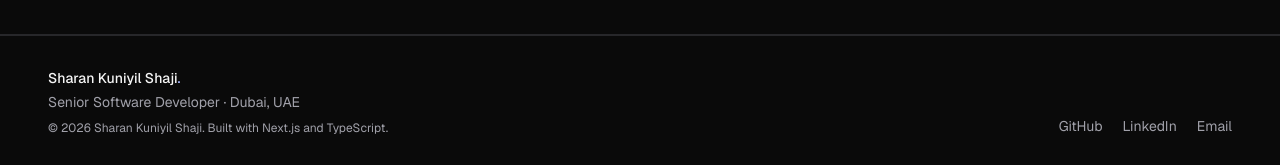
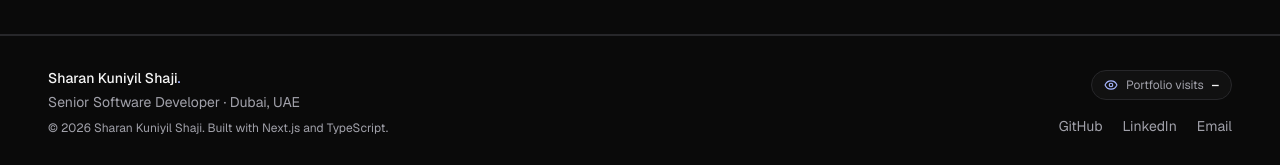
Before and after one commit to sharan-dev-ae/SharanPortfolio, a Next.js app: page / in a window 1280 px wide. Shown: the part 6630-6795 px from the top of the page. Built offline with nearby package versions, Linux system fonts and the light colour scheme; no server answers.

Commit message:
Connect portfolio visitor analytics

```diff
--- a/package.json
+++ b/package.json
@@ -12,6 +12,7 @@
   },
   "dependencies": {
     "@types/leaflet": "^1.9.22",
+    "@vercel/analytics": "^2.0.1",
     "framer-motion": "^14.0.0",
     "leaflet": "^1.9.4",
     "lucide-react": "^1.52.0",
--- /dev/null
+++ b/src/app/api/portfolio-views/route.ts
@@ -0,0 +1,68 @@
+const analyticsEndpoint =
+  "https://api.vercel.com/v1/query/web-analytics/visits/count";
+
+export async function GET() {
+  const token = process.env.VERCEL_API_TOKEN;
+  const projectId = process.env.VERCEL_PROJECT_ID;
+  const organizationId = process.env.VERCEL_ORG_ID;
+
+  if (!token || !projectId) {
+    return Response.json(
+      { views: null, configured: false },
+      { headers: { "Cache-Control": "public, s-maxage=300" } },
+    );
+  }
+
+  const url = new URL(analyticsEndpoint);
+  url.searchParams.set("projectId", projectId);
+  if (organizationId?.startsWith("team_")) {
+    url.searchParams.set("teamId", organizationId);
+  }
+
+  try {
+    const response = await fetch(url, {
+      headers: { Authorization: `Bearer ${token}` },
+      next: { revalidate: 3600 },
+    });
+
+    if (!response.ok) {
+      return Response.json(
+        { views: null, configured: true },
+        { status: 502, headers: { "Cache-Control": "no-store" } },
+      );
+    }
+
+    const payload: unknown = await response.json();
+    const views = readCount(payload);
+
+    return Response.json(
+      { views, configured: true },
+      { headers: { "Cache-Control": "public, s-maxage=3600, stale-while-revalidate=86400" } },
+    );
+  } catch {
+    return Response.json(
+      { views: null, configured: true },
+      { status: 502, headers: { "Cache-Control": "no-store" } },
+    );
+  }
+}
+
+function readCount(payload: unknown): number | null {
+  if (typeof payload === "number") return payload;
+  if (!payload || typeof payload !== "object") return null;
+
+  const value = payload as Record<string, unknown>;
+  for (const key of ["count", "total", "value", "data"]) {
+    if (typeof value[key] === "number") return value[key];
+    if (typeof value[key] === "string" && value[key] !== "") {
+      const parsed = Number(value[key]);
+      if (Number.isFinite(parsed)) return parsed;
+    }
+    if (value[key] && typeof value[key] === "object") {
+      const nested = readCount(value[key]);
+      if (nested !== null) return nested;
+    }
+  }
+
+  return null;
+}
--- a/src/app/layout.tsx
+++ b/src/app/layout.tsx
@@ -1,5 +1,6 @@
 import type { Metadata } from "next";
 import { Geist, Geist_Mono } from "next/font/google";
+import { Analytics } from "@vercel/analytics/next";
 import { Footer } from "@/components/layout/Footer";
 import { Navbar } from "@/components/layout/Navbar";
 import { AssistantLauncher } from "@/components/assistant/AssistantLauncher";
@@ -40,6 +41,7 @@ export default function RootLayout({
         <Footer />
         <GlobalBackButton />
         <AssistantLauncher />
+        <Analytics />
       </body>
     </html>
   );
--- a/src/components/layout/Footer.tsx
+++ b/src/components/layout/Footer.tsx
@@ -1,5 +1,6 @@
 import Link from "next/link";
 import { siteConfig } from "@/config/site";
+import { PortfolioViewCounter } from "./PortfolioViewCounter";
 import { Container } from "./Container";
 
 export function Footer() {
@@ -19,6 +20,8 @@ export function Footer() {
             Next.js and TypeScript.
           </p>
         </div>
+        <div className="flex flex-col items-start gap-4 sm:items-end">
+          <PortfolioViewCounter />
           <nav
             aria-label="Footer links"
             className="flex flex-wrap gap-x-5 gap-y-2"
@@ -46,6 +49,7 @@ export function Footer() {
               Email
             </a>
           </nav>
+        </div>
       </Container>
     </footer>
   );
--- /dev/null
+++ b/src/components/layout/PortfolioViewCounter.tsx
@@ -0,0 +1,42 @@
+"use client";
+
+import { useEffect, useState } from "react";
+import { Eye } from "lucide-react";
+
+export function PortfolioViewCounter() {
+  const [views, setViews] = useState<number | null>(null);
+
+  useEffect(() => {
+    const controller = new AbortController();
+
+    fetch("/api/portfolio-views", { signal: controller.signal })
+      .then((response) => response.json())
+      .then((data: { views?: number }) => {
+        if (typeof data.views === "number") setViews(data.views);
+      })
+      .catch(() => undefined);
+
+    return () => controller.abort();
+  }, []);
+
+  return (
+    <div
+      className="border-border bg-surface inline-flex items-center gap-2 rounded-full border px-3 py-1.5 text-xs"
+      title="Page views reported by Vercel Web Analytics"
+    >
+      <Eye className="text-accent" size={14} aria-hidden="true" />
+      <span>Portfolio visits</span>
+      <span className="text-foreground font-mono font-semibold">
+        {views === null ? "—" : formatViews(views)}
+      </span>
+    </div>
+  );
+}
+
+function formatViews(views: number) {
+  if (views < 1000) return views.toLocaleString("en-US");
+  return `${new Intl.NumberFormat("en-US", {
+    notation: "compact",
+    maximumFractionDigits: 1,
+  }).format(views)}+`;
+}
```
Also changed, not shown: 2 other files (tests, documents, lock files or other folders). Lines whose indentation alone changed are shown as unchanged.
